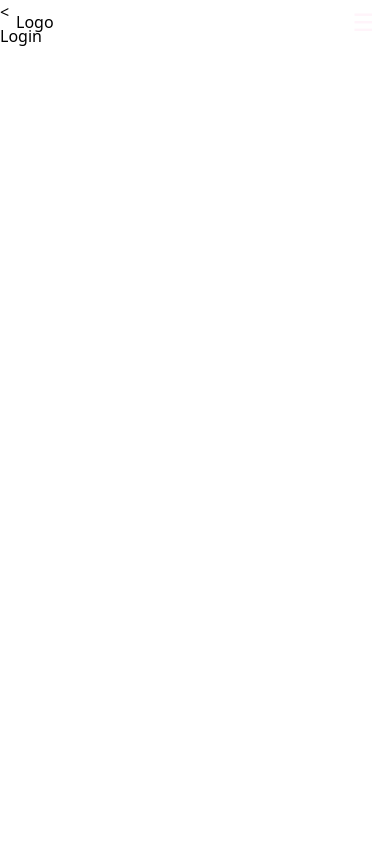
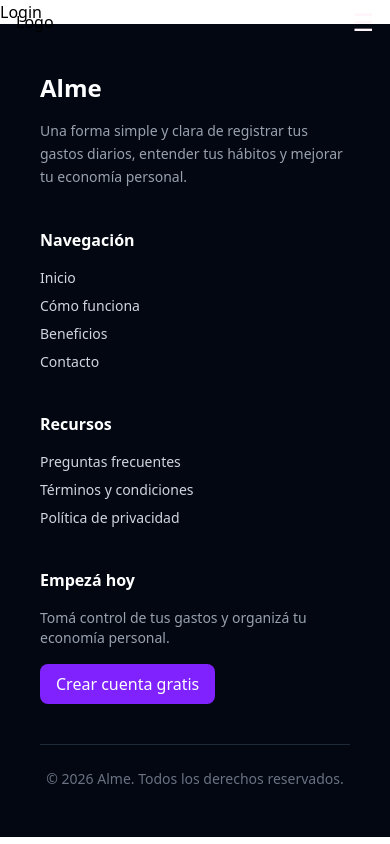
Before and after one commit to Evhal9/SistemaControlGastos, a React (Vite) app: page /login in a window 390 px wide. Built offline with nearby package versions, Linux system fonts and the light colour scheme; a web font is replaced by a local one.

Commit message:
Terminando el home, falta hacerlo responsive, agregando footer

```diff
--- a/index.html
+++ b/index.html
@@ -4,7 +4,7 @@
     <meta charset="UTF-8" />
     <link rel="icon" type="image/svg+xml" href="/vite.svg" />
     <meta name="viewport" content="width=device-width, initial-scale=1.0" />
-<<link rel="preconnect" href="https://fonts.googleapis.com">
+<link rel="preconnect" href="https://fonts.googleapis.com">
 <link rel="preconnect" href="https://fonts.gstatic.com" crossorigin>
 <link href="https://fonts.googleapis.com/css2?family=Abhaya+Libre:wght@400;500;600;700;800&family=Alegreya+SC:ital,wght@0,400;0,500;0,700;0,800;0,900;1,400;1,500;1,700;1,800;1,900&family=Arimo:ital,wght@0,400..700;1,400..700&family=Ramabhadra&family=Red+Hat+Text:ital,wght@0,300..700;1,300..700&display=swap" rel="stylesheet">  <body>
     <div id="root"></div>
--- a/src/App.jsx
+++ b/src/App.jsx
@@ -4,6 +4,7 @@ import Login from './pages/Login'
 
 import './App.css'
 import Nav from './components/Nav'
+import Footer from './components/footer'
 
 function App() {
   return (
@@ -15,6 +16,7 @@ function App() {
         <Route path="/login" element={<Login />} />
 
       </Routes>
+      <Footer/>
     </>
   )
 }
--- /dev/null
+++ b/src/components/footer.jsx
@@ -0,0 +1,97 @@
+
+
+function Footer() {
+  return (
+    <footer className=" w-screen bg-gray-950 text-gray-300">
+      <div className="w-screen  px-10 py-12">
+
+        <div className="grid grid-cols-1 md:grid-cols-4 gap-10">
+
+          {/* Marca */}
+          <div>
+            <h2 className="text-2xl font-bold text-white mb-4">
+              Alme
+            </h2>
+            <p className="text-sm text-gray-400 leading-relaxed">
+              Una forma simple y clara de registrar tus gastos diarios,
+              entender tus hábitos y mejorar tu economía personal.
+            </p>
+          </div>
+
+          {/* Navegación */}
+          <div>
+            <h3 className="text-white font-semibold mb-4">Navegación</h3>
+            <ul className="space-y-2 text-sm">
+              <li>
+                <a href="#" className="hover:text-white transition">
+                  Inicio
+                </a>
+              </li>
+              <li>
+                <a href="#" className="hover:text-white transition">
+                  Cómo funciona
+                </a>
+              </li>
+              <li>
+                <a href="#" className="hover:text-white transition">
+                  Beneficios
+                </a>
+              </li>
+              <li>
+                <a href="#" className="hover:text-white transition">
+                  Contacto
+                </a>
+              </li>
+            </ul>
+          </div>
+
+          {/* Recursos */}
+          <div>
+            <h3 className="text-white font-semibold mb-4">Recursos</h3>
+            <ul className="space-y-2 text-sm">
+              <li>
+                <a href="#" className="hover:text-white transition">
+                  Preguntas frecuentes
+                </a>
+              </li>
+              <li>
+                <a href="#" className="hover:text-white transition">
+                  Términos y condiciones
+                </a>
+              </li>
+              <li>
+                <a href="#" className="hover:text-white transition">
+                  Política de privacidad
+                </a>
+              </li>
+            </ul>
+          </div>
+
+          {/* CTA */}
+          <div>
+            <h3 className="text-white font-semibold mb-4">
+              Empezá hoy
+            </h3>
+            <p className="text-sm text-gray-400 mb-4">
+              Tomá control de tus gastos y organizá tu economía personal.
+            </p>
+            <button className="bg-violet-600 hover:bg-violet-700 text-white px-4 py-2 rounded-lg transition">
+              Crear cuenta gratis
+            </button>
+          </div>
+
+        </div>
+
+        {/* Línea divisoria */}
+        <div className="border-t border-gray-800 mt-10 pt-6 text-center text-sm text-gray-500">
+          © {new Date().getFullYear()} Alme. Todos los derechos reservados.
+        </div>
+
+      </div>
+    </footer>
+  );
+}
+
+
+
+export default Footer
--- a/src/pages/Home.jsx
+++ b/src/pages/Home.jsx
@@ -1,10 +1,12 @@
 import banner from '../assets/banner.jpg'
-import img1 from '../assets/img1.png'
+import img1 from '../assets/lineasfondo.png'
 import card from '../assets/card.jpg'
 import grid1 from '../assets/grid1.png'
 import grid2 from '../assets/grid2.png'
 import grid3 from '../assets/grid3.png'
 import grid4 from '../assets/grid4.png'
+import usingAlme from '../assets/usingAlme.png'
+
 
 import { useEffect, useState } from "react"
 
@@ -67,26 +69,55 @@ function Home() {
           ))}
         </div>
 
-      <div className=" h-auto w-screen flex flex-row bg-[#fff4fa]">
-        <div className='bg-[#fff4fa] h-auto w-[30vw] sm:block hidden'>
-
-        </div>
-        <div className="sm:w-[100%] h-auto grid sm:gap-10 sm:grid-cols-2  grid-cols-1 sm:grid-rows-3 grid-rows-[30vw_auto] place-items-center justify-items-center">
-          <h4 className="sm:col-span-2 sm:text-5xl text-3xl font-bold text-center text-[#302f2f] justify-center  ">Beneficios de usar Alme</h4>
+      <div id="cards" className=" h-auto w-screen justify-center align-center gap-2 flex flex-col bg-[#fff4fa] bg-cover" style={{  }}>
+        <h4 className=" w-screen text-center text-[#474747] text-4xl">Beneficios de usar Alme</h4>
+        <div className="grid grid-cols-2 grid-rows-2 gap-12">
       {[
           {contenth4:"Registrá tus gastos",contentp:" Anotá cada gasto en segundos y mantené todo organizado por fecha y categoría. ",imgen: grid1},
           {contenth4:"Control diario y mensual",contentp:"Visualizá cuánto gastás por día, semana o mes sin hacer cuentas a mano.",imgen:grid2},
           {contenth4:"Entendé tus hábitos",contentp:"Detectá en qué se va tu dinero y descubrí oportunidades para ahorrar. ", imgen:grid3},
           {contenth4:"Mantené el control",contentp:"Evitá sorpresas a fin de mes con un seguimiento claro de tus consumos.", imgen:grid4},
       ].map(({contenth4,contentp, imgen}) =>(
-        <div className='flex items-center justify-items-center flex-col bg-cover gap-4 sm:w-[20vw] rounded-3xl border-2 border-black ' >
-          <img src={imgen} alt="" className='sm:h-[30vh] sm:w-[40vw] h-[40vh] w-[30vw] '/>
-          <h4>{contenth4} </h4>
-          <p> {contentp} </p>
+        <div className='sm:m-12 flex items-center justify-items-center flex-row bg-cover gap-2 rounded-3xl border-2 border-[#f29bc1] hover:border-[#5a8cf2] hover:scale-[105%] transition-all ' style={{ backgroundImage:  `url(${card})`  }} >
+          <img src={imgen} alt="" className='sm:h-[30vh] sm:w-[20vw] h-[40vh] w-[30vw] rounded-tr-full
+          rounded-br-full bg-[#fff4fa]'/>
+          <div className=" flex flex-col align-center justify-center gap-10 text-center h-[100%]">
+            <h4 className="text-2xl text-semibold">{contenth4} </h4>
+            <p> {contentp} </p>
+          </div>
         </div>
       ))}
 
 </div>
+      </div>
+
+      <div id="bullets" className='flex bg-[#fff4fa] m-9 justify-center align-center flex-row  '>
+      {[
+      {content:"App facil de usar", colorBg:"bg-[#f7d6e8] border-[#f29bc1] text-[#474747]", border:" border-r-0 "},
+      {content:"Accesible desde cualquier dispositivo", colorBg:"bg-[#9c8fe8] border-[#8b6ad9] text-[#ffffff]", border:"border-r-0 border-l-0"},
+      {content:"Informacion clara y visual", colorBg:"bg-[#6fd1d8] border-[#66c6b9] text-[#ffffff]", border:"border-r-0 border-l-0"},
+      {content:"Ideal para el dia a dia", colorBg:"bg-[#ffdb78] border-[#f6c453] text-[#474747]", border:"border-l-0"},]
+      .map(({content,colorBg,border})=>(
+        <section className={` flex-1 ${colorBg} border-dashed border-3 ${border} justify-center align-center hover:border-double hover:scale-[104%] hover: transition-all`}>
+          <p className="text-3xl text-center h-[100%] ">{content}</p>
+        </section>
+      ))}
+
+      </div>
+
+      <div className="relative" >
+        <div className="flex flex-col w-screen h-[90vh] align-center justify-center  " >
+          <div className="w-[100%]  h-2/7 bg-[#f8bff1] text-center flex flex-col align-center justify-center items-center">
+            <h3 className=" text-3xl" > Pensada para personas reales</h3>
+            <p> Diseñada para personas que quieren tener el control de sus gatos sin planillas complicadas ni sistemas dificiles de usar</p>
+          </div>
+          <p className="w-[100%] h-1/7 bg-[#eaadeb]  pl-[80%] text-center text-3xl" > ¿Para quien es?</p>
+          <p className="w-[100%]  h-1/7 bg-[#d09ce2] text-white text-right pr-[5%]"> Estudiantes</p>
+          <p className="w-[100%]  h-1/7 bg-[#a07cd1] text-white text-right  pr-[5%]"> Personas que quieren empezar a ahorrar</p>
+          <p className="w-[100%]  h-1/7 bg-[#906cc8] text-white text-right pr-[5%]"> Personas que quieren organizar sus gastos personales</p>
+          <p className="w-[100%]  h-1/7 bg-[#7c5bba] text-white text-right pr-[5%]">Cualquiera que quiera saber en que se va su plata </p>
+          <img src={usingAlme} alt="" className="h-[100%] w-[30%] absolute top-0 rounded-tr-full rounded-br-full"  />
+        </div>
       </div>
     </>
   );
```
Also changed, not shown: src/assets/card.jpg, src/assets/lineasfondo.png.
